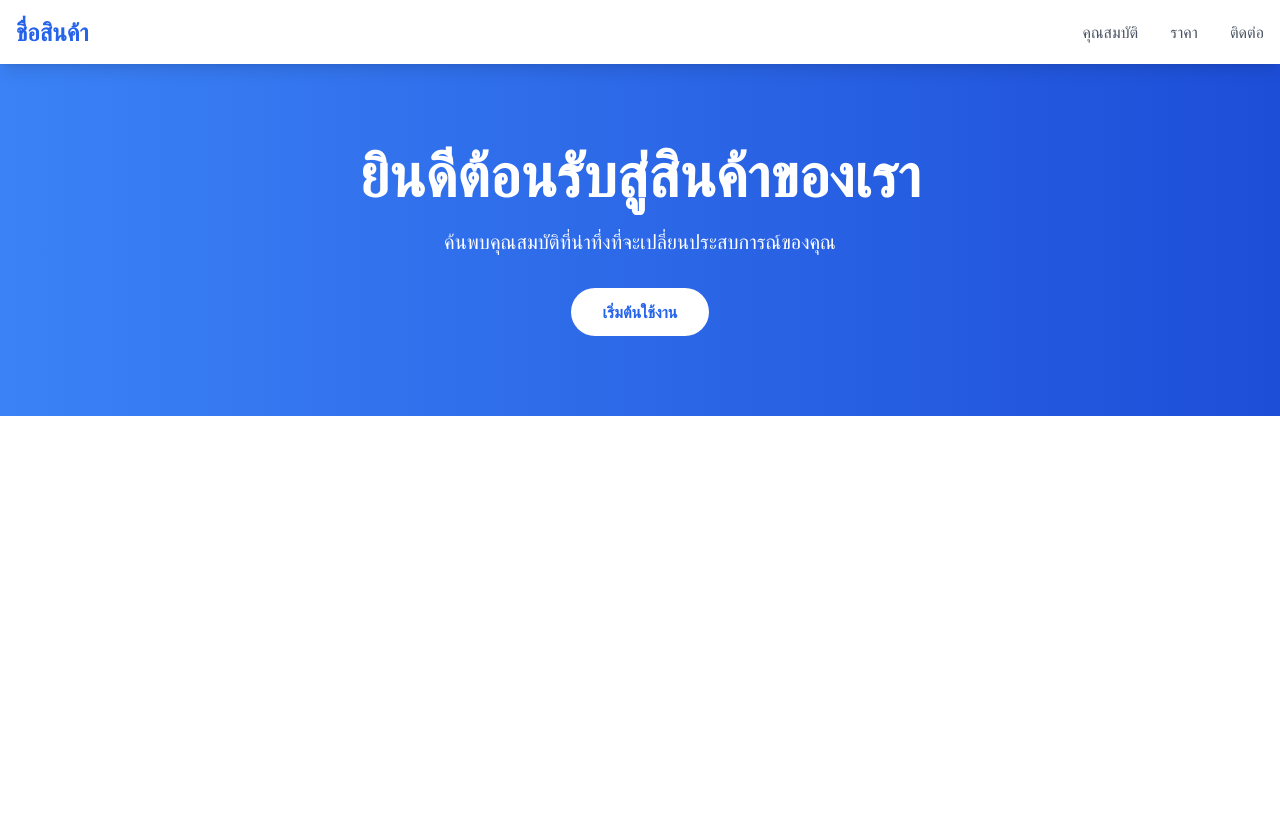
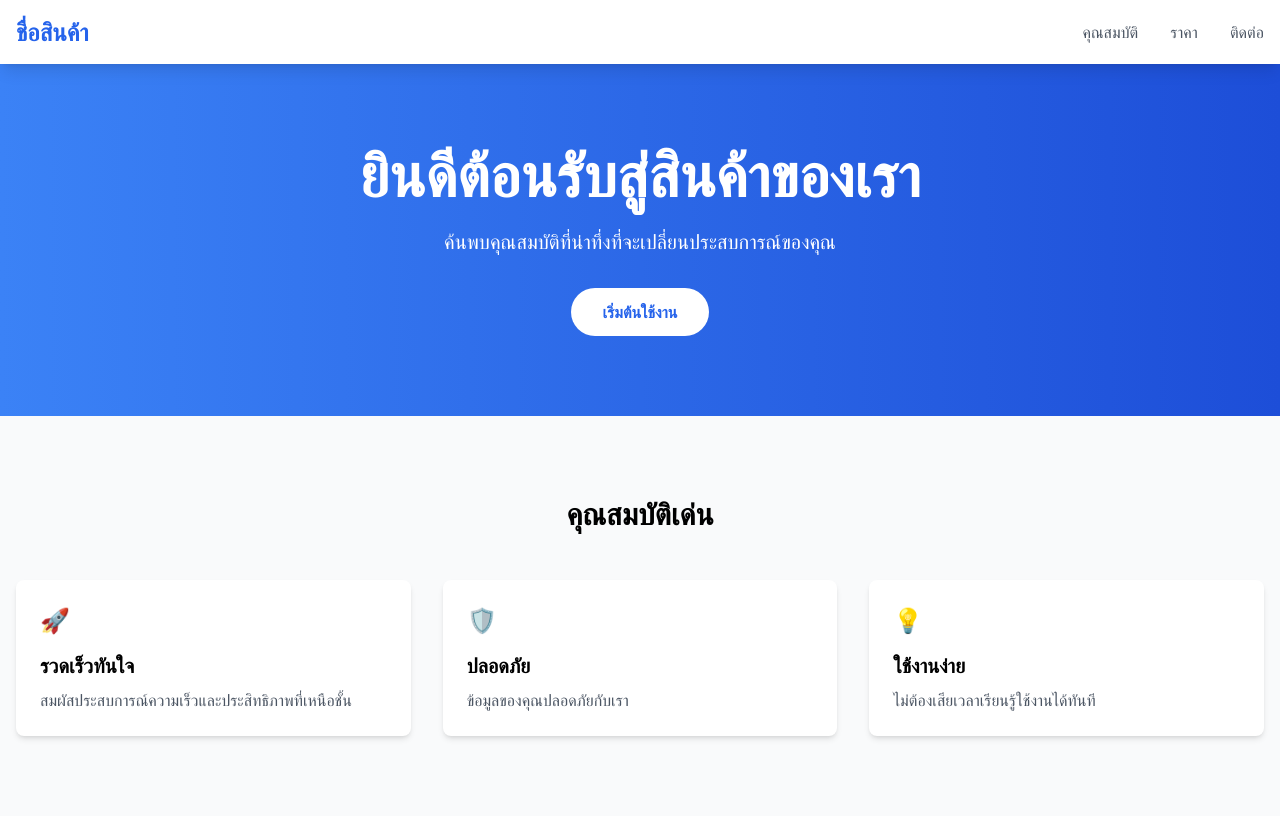
Before and after one commit to akkarapumi/product-landing-page, a plain HTML site: page index.html in a window 1280 px wide. Drawn offline with nearby package versions, Linux system fonts and the light colour scheme.

Commit message:
เพิ่มสวนแสดงคุณสมบัติพร้อมการ์ด

```diff
--- a/index.html
+++ b/index.html
@@ -45,6 +45,32 @@
        </main>
  </main>
 
+ <section id="features" class="py-20 bg-gray-50">
+    <div class="container mx-auto px-4">
+    <h2 class="text-3xl font-bold text-center mb-12">คุณสมบัติเด่น</h2>
+    <div class="grid grid-cols-1 md:grid-cols-3 gap-8">
+    <!-- คุณสมบัติที่ 1 -->
+    <div class="bg-white p-6 rounded-lg shadow-md">
+    <div class="text-blue-500 text-2xl mb-4">🚀</div>
+    <h3 class="font-bold text-xl mb-2">รวดเร็วทันใจ</h3>
+    <p class="text-gray-600">สมผัสประสบการณ์ความเร็วและประสิทธิภาพที่เหนือชั้น</p>
+    </div>
+    <!-- คุณสมบัติที่ 2 -->
+    <div class="bg-white p-6 rounded-lg shadow-md">
+    <div class="text-blue-500 text-2xl mb-4">🛡️</div>
+    <h3 class="font-bold text-xl mb-2">ปลอดภัย</h3>
+    <p class="text-gray-600">ข้อมูลของคุณปลอดภัยกับเรา</p>
+    </div>
+    <!-- คุณสมบัติที่ 3 -->
+    <div class="bg-white p-6 rounded-lg shadow-md">
+    <div class="text-blue-500 text-2xl mb-4">💡</div>
+    <h3 class="font-bold text-xl mb-2">ใช้งานง่าย</h3>
+    <p class="text-gray-600">ไม่ต้องเสียเวลาเรียนรู้ใช้งานได้ทันที</p>
+    </div>
+    </div>
+    </div>
+   </section>
+
  <footer>
  <!-- สวนท ้าย ่ -->
  </footer>
```
